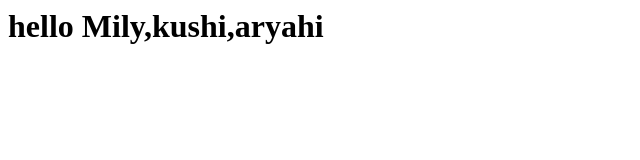
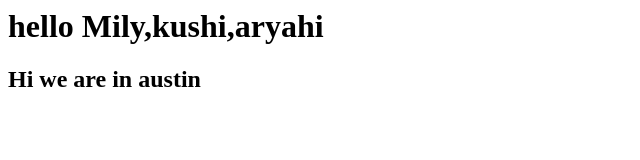
Before and after one commit to Pragna1234/firstproject, a plain HTML site: page index.html in a window 1280 px wide. Shown: the whole page, without its empty margins (0-640 px from the left). Drawn offline with Linux system fonts and the light colour scheme.

Commit message:
added new file and modified index.htm with new line.

```diff
--- a/index.html
+++ b/index.html
@@ -1 +1,4 @@
 <h1> hello Mily,kushi,aryahi </h1>
+
+
+<h2> Hi we are in austin </h2>
```
Also changed, not shown: 1 other file.
